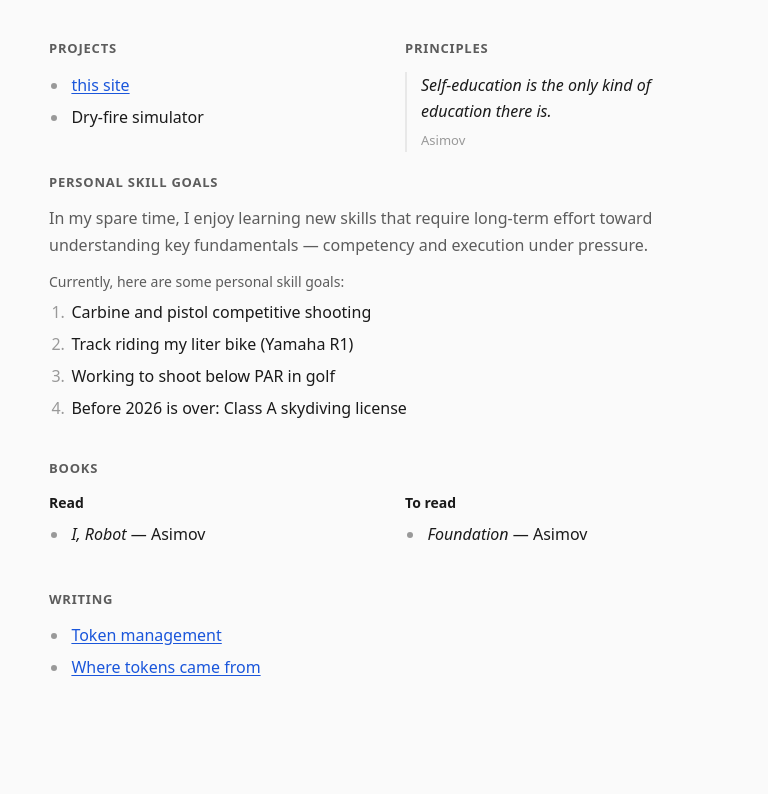
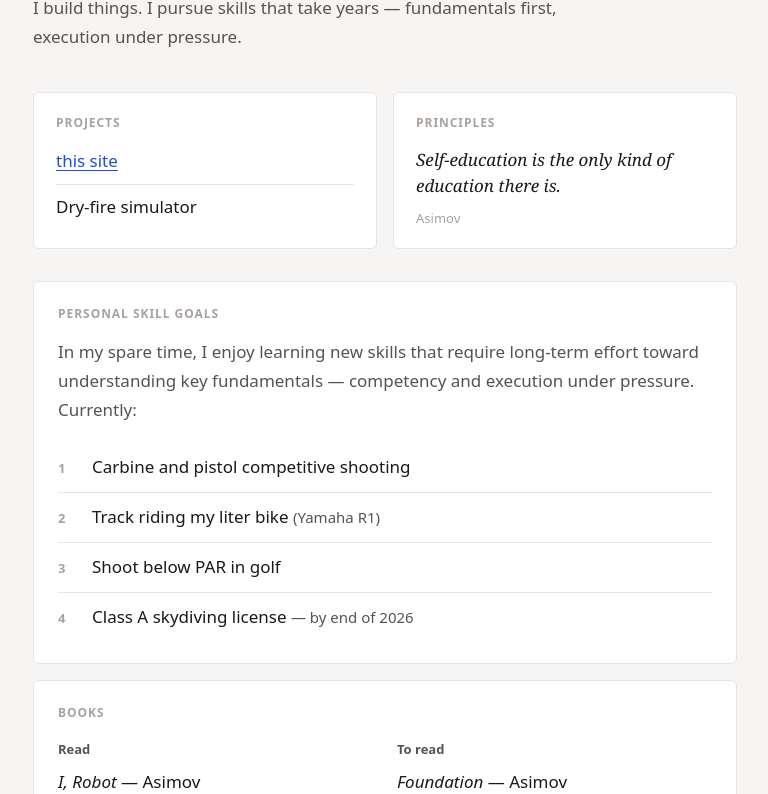
Before and after one commit to practicalbaseline/resume-site, a plain HTML site: page index.html in a window 1280 px wide. Shown: the part 99-893 px from the top of the page, without its empty margins (255-1023 px from the left). Before the commit the page ends 833 px from the top, so only its background shows below. Drawn offline with Linux system fonts and the light colour scheme.

Commit message:
Polish layout with cards, typography, and clearer goal formatting
Add tagline, card-based sections, numbered skill goals with context
notes, serif headings, and consistent blog post layout.

```diff
--- a/css/style.css
+++ b/css/style.css
@@ -1,177 +1,264 @@
 :root {
-  --text: #1a1a1a;
-  --muted: #5c5c5c;
-  --faint: #999;
-  --line: #e8e8e8;
-  --link: #1a56db;
-  --space: 1.5rem;
+  --bg: #f6f5f3;
+  --surface: #fff;
+  --text: #1c1917;
+  --muted: #57534e;
+  --faint: #a8a29e;
+  --line: #e7e5e4;
+  --accent: #1c4fd6;
+  --accent-hover: #153da8;
+  --radius: 6px;
 }
 
 * { box-sizing: border-box; }
 
+html { color-scheme: light; }
+
 body {
-  font: 16px/1.65 ui-sans-serif, system-ui, -apple-system, sans-serif;
+  font: 17px/1.7 ui-sans-serif, system-ui, -apple-system, sans-serif;
   color: var(--text);
-  background: #fafafa;
+  background: var(--bg);
   margin: 0;
-  padding: 2.5rem 1.25rem 3rem;
+  padding: 3rem 1.25rem 4rem;
 }
 
 .page {
-  max-width: 42rem;
+  max-width: 44rem;
   margin: 0 auto;
 }
 
 a {
-  color: var(--link);
+  color: var(--accent);
   text-decoration: underline;
-  text-underline-offset: 2px;
+  text-underline-offset: 3px;
+  text-decoration-thickness: 1px;
 }
 
-a:hover { color: #0f3aa8; }
+a:hover { color: var(--accent-hover); }
 
 /* header */
-.site-title {
-  font-size: 1.375rem;
-  font-weight: 600;
-  letter-spacing: -0.02em;
-  margin: 0 0 2.5rem;
-  padding-bottom: 1.25rem;
-  border-bottom: 1px solid var(--line);
+.intro {
+  margin-bottom: 2.5rem;
 }
 
-/* sections */
-section {
-  margin-bottom: 2.25rem;
+.site-title {
+  font-family: ui-serif, Georgia, serif;
+  font-size: 2rem;
+  font-weight: 600;
+  letter-spacing: -0.03em;
+  line-height: 1.15;
+  margin: 0 0 0.5rem;
 }
 
-section:last-child { margin-bottom: 0; }
+.tagline {
+  font-size: 1.0625rem;
+  color: var(--muted);
+  margin: 0;
+  max-width: 34rem;
+}
+
+/* layout */
+.split {
+  display: grid;
+  grid-template-columns: 1fr 1fr;
+  gap: 1rem;
+  margin-bottom: 1rem;
+}
+
+@media (max-width: 580px) {
+  .split { grid-template-columns: 1fr; }
+}
+
+/* cards */
+.card {
+  background: var(--surface);
+  border: 1px solid var(--line);
+  border-radius: var(--radius);
+  padding: 1.25rem 1.375rem;
+}
+
+section {
+  margin-bottom: 1rem;
+}
+
+section.wide { margin-bottom: 1rem; }
+
+section.wide .card { padding: 1.375rem 1.5rem; }
 
 h2 {
-  font-size: 0.8125rem;
+  font-size: 0.75rem;
   font-weight: 600;
   text-transform: uppercase;
-  letter-spacing: 0.06em;
-  color: var(--muted);
-  margin: 0 0 0.75rem;
+  letter-spacing: 0.08em;
+  color: var(--faint);
+  margin: 0 0 0.875rem;
 }
 
 h3 {
-  font-size: 0.875rem;
+  font-size: 0.8125rem;
   font-weight: 600;
-  color: var(--text);
-  margin: 0 0 0.4rem;
+  color: var(--muted);
+  margin: 0 0 0.5rem;
 }
 
-p {
-  margin: 0 0 0.75rem;
-}
-
+p { margin: 0 0 0.875rem; }
 p:last-child { margin-bottom: 0; }
-
-/* two-column blocks */
-.split {
-  display: grid;
-  grid-template-columns: 1fr 1fr;
-  gap: 2rem 2.5rem;
-}
-
-@media (max-width: 540px) {
-  .split { grid-template-columns: 1fr; }
-}
 
 /* lists */
 ul, ol {
   margin: 0;
-  padding-left: 1.25rem;
+  padding: 0;
+  list-style: none;
 }
 
-li {
-  margin: 0.35rem 0;
-  padding-left: 0.15rem;
+.list li {
+  padding: 0.5rem 0;
+  border-bottom: 1px solid var(--line);
 }
 
-li::marker { color: var(--faint); }
+.list li:last-child {
+  border-bottom: none;
+  padding-bottom: 0;
+}
+
+.list li:first-child { padding-top: 0; }
 
 /* quote */
 .quote {
   margin: 0;
-  padding-left: 0.875rem;
-  border-left: 2px solid var(--line);
+  font-family: ui-serif, Georgia, serif;
+  font-size: 1.0625rem;
   font-style: italic;
+  line-height: 1.55;
   color: var(--text);
 }
 
 .quote cite {
   display: block;
-  margin-top: 0.35rem;
+  margin-top: 0.5rem;
+  font-family: ui-sans-serif, system-ui, sans-serif;
   font-size: 0.8125rem;
   font-style: normal;
   color: var(--faint);
 }
 
-/* traits intro */
+/* skill goals */
 .lead {
   color: var(--muted);
-  margin-bottom: 0.75rem;
+  margin-bottom: 1.125rem;
 }
 
-.label {
-  font-size: 0.875rem;
+.goals li {
+  display: flex;
+  gap: 0.875rem;
+  padding: 0.625rem 0;
+  border-bottom: 1px solid var(--line);
+  align-items: baseline;
+}
+
+.goals li:last-child { border-bottom: none; }
+
+.goal-num {
+  flex-shrink: 0;
+  font-size: 0.8125rem;
+  font-weight: 600;
+  color: var(--faint);
+  width: 1.25rem;
+}
+
+.goal-text { color: var(--text); }
+
+.goal-text em {
+  font-style: normal;
   color: var(--muted);
-  margin: 0 0 0.4rem;
+  font-size: 0.9375rem;
+}
+
+/* books columns */
+.books-grid {
+  display: grid;
+  grid-template-columns: 1fr 1fr;
+  gap: 1.5rem;
+}
+
+@media (max-width: 580px) {
+  .books-grid { grid-template-columns: 1fr; gap: 1rem; }
+}
+
+.book-title { font-style: italic; }
+
+/* writing */
+.writing a {
+  color: var(--text);
+  font-weight: 500;
+  text-decoration: none;
+}
+
+.writing a:hover {
+  color: var(--accent);
+  text-decoration: underline;
 }
 
 /* blog */
-.post {
-  max-width: 36rem;
-  margin: 0 auto;
-}
-
 .post .back {
   display: inline-block;
-  margin-bottom: 1.5rem;
+  margin-bottom: 1.75rem;
   font-size: 0.875rem;
   color: var(--muted);
   text-decoration: none;
 }
 
-.post .back:hover { color: var(--link); text-decoration: underline; }
+.post .back:hover { color: var(--accent); text-decoration: underline; }
 
 .post h1 {
-  font-size: 1.375rem;
+  font-family: ui-serif, Georgia, serif;
+  font-size: 1.625rem;
   font-weight: 600;
   letter-spacing: -0.02em;
-  line-height: 1.3;
-  margin: 0 0 1.25rem;
-  padding-bottom: 1rem;
-  border-bottom: 1px solid var(--line);
+  line-height: 1.25;
+  margin: 0 0 1.5rem;
 }
 
 .post h2 {
-  font-size: 1rem;
+  font-size: 1.0625rem;
   text-transform: none;
   letter-spacing: -0.01em;
   color: var(--text);
-  margin: 1.75rem 0 0.5rem;
+  margin: 2rem 0 0.625rem;
 }
 
-.post p { color: var(--muted); }
+.post p,
+.post ul,
+.post ol { color: var(--muted); }
 
-.post ul, .post ol { color: var(--muted); }
+.post ul,
+.post ol {
+  padding-left: 1.25rem;
+  list-style: disc;
+}
+
+.post li { margin: 0.3rem 0; }
 
 .post code {
-  font-size: 0.9em;
-  background: #f0f0f0;
-  padding: 0.1em 0.35em;
+  font-size: 0.88em;
+  background: var(--bg);
+  border: 1px solid var(--line);
+  padding: 0.1em 0.4em;
   border-radius: 3px;
 }
 
 .post pre {
-  background: #f0f0f0;
-  padding: 0.875rem 1rem;
-  border-radius: 4px;
+  background: var(--bg);
+  border: 1px solid var(--line);
+  padding: 1rem 1.125rem;
+  border-radius: var(--radius);
   overflow-x: auto;
-  font-size: 0.85em;
-  line-height: 1.5;
+  font-size: 0.84em;
+  line-height: 1.55;
 }
+
+.post pre code {
+  background: none;
+  border: none;
+  padding: 0;
+}
--- a/index.html
+++ b/index.html
@@ -3,6 +3,7 @@
 <head>
   <meta charset="UTF-8">
   <meta name="viewport" content="width=device-width, initial-scale=1.0">
+  <meta name="description" content="Jakob — projects, principles, skill goals, and writing.">
   <title>Jakob</title>
   <link rel="stylesheet" href="css/style.css">
 </head>
@@ -10,59 +11,79 @@
 
 <main class="page">
 
+  <header class="intro">
     <h1 class="site-title">Jakob</h1>
+    <p class="tagline">I build things. I pursue skills that take years — fundamentals first, execution under pressure.</p>
+  </header>
 
   <div class="split">
-    <section>
+    <section class="card">
       <h2>Projects</h2>
-      <ul>
+      <ul class="list">
         <li><a href="index.html">this site</a></li>
         <li>Dry-fire simulator</li>
       </ul>
     </section>
 
-    <section>
+    <section class="card">
       <h2>Principles</h2>
       <p class="quote">Self-education is the only kind of education there is.<cite>Asimov</cite></p>
     </section>
   </div>
 
-  <section>
+  <section class="wide">
+    <div class="card">
       <h2>Personal skill goals</h2>
-    <p class="lead">In my spare time, I enjoy learning new skills that require long-term effort toward understanding key fundamentals — competency and execution under pressure.</p>
-    <p class="label">Currently, here are some personal skill goals:</p>
-    <ol>
-      <li>Carbine and pistol competitive shooting</li>
-      <li>Track riding my liter bike (Yamaha R1)</li>
-      <li>Working to shoot below PAR in golf</li>
-      <li>Before 2026 is over: Class A skydiving license</li>
+      <p class="lead">In my spare time, I enjoy learning new skills that require long-term effort toward understanding key fundamentals — competency and execution under pressure. Currently:</p>
+      <ol class="goals">
+        <li>
+          <span class="goal-num">1</span>
+          <span class="goal-text">Carbine and pistol competitive shooting</span>
+        </li>
+        <li>
+          <span class="goal-num">2</span>
+          <span class="goal-text">Track riding my liter bike <em>(Yamaha R1)</em></span>
+        </li>
+        <li>
+          <span class="goal-num">3</span>
+          <span class="goal-text">Shoot below PAR in golf</span>
+        </li>
+        <li>
+          <span class="goal-num">4</span>
+          <span class="goal-text">Class A skydiving license <em>— by end of 2026</em></span>
+        </li>
       </ol>
+    </div>
   </section>
 
-  <section>
+  <section class="wide">
+    <div class="card">
       <h2>Books</h2>
-    <div class="split">
+      <div class="books-grid">
         <div>
           <h3>Read</h3>
-        <ul>
-          <li><em>I, Robot</em> — Asimov</li>
+          <ul class="list">
+            <li><span class="book-title">I, Robot</span> — Asimov</li>
           </ul>
         </div>
         <div>
           <h3>To read</h3>
-        <ul>
-          <li><em>Foundation</em> — Asimov</li>
+          <ul class="list">
+            <li><span class="book-title">Foundation</span> — Asimov</li>
           </ul>
+        </div>
       </div>
     </div>
   </section>
 
-  <section>
+  <section class="wide">
+    <div class="card writing">
       <h2>Writing</h2>
-    <ul>
+      <ul class="list">
         <li><a href="blog/token-management.html">Token management</a></li>
         <li><a href="blog/tokens-in-science-fiction.html">Where tokens came from</a></li>
       </ul>
+    </div>
   </section>
 
 </main>
```
Also changed, not shown: blog/token-management.html (+5 -1 lines), blog/tokens-in-science-fiction.html (+5 -1 lines). Lines whose indentation alone changed are shown as unchanged.
